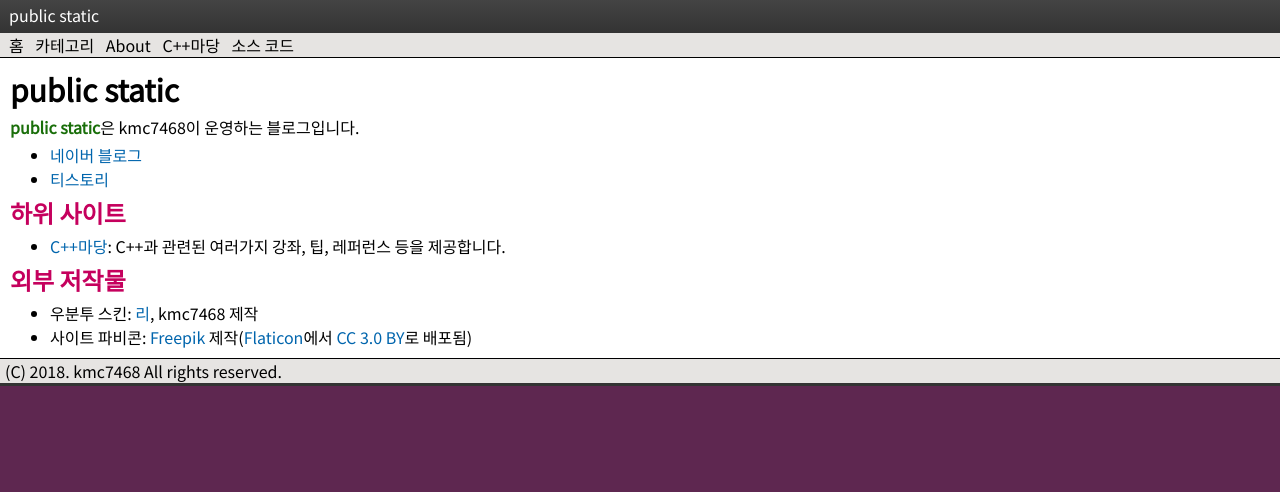
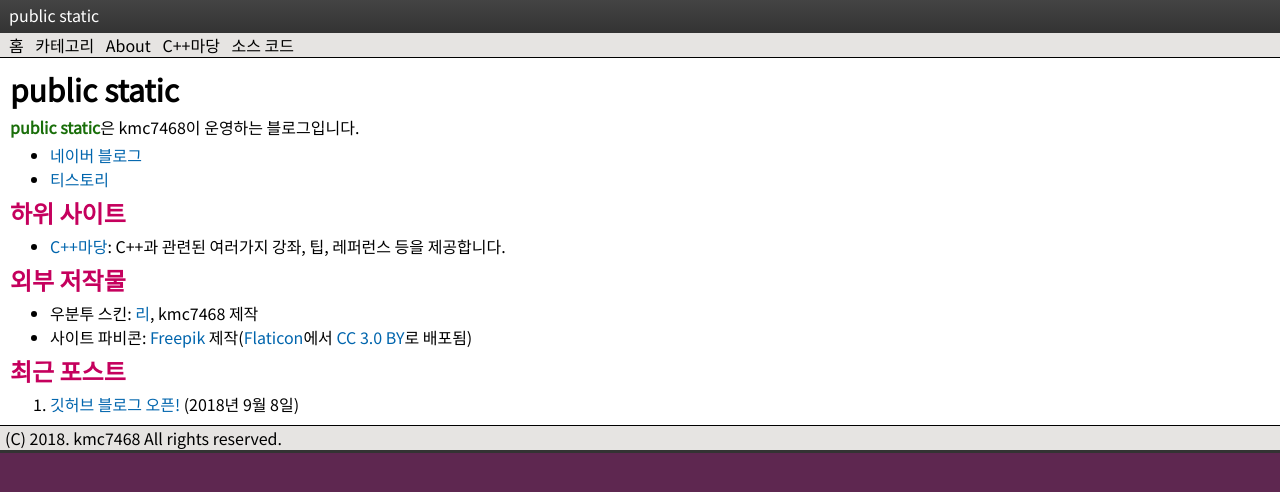
Before and after one commit to kmc7468/kmc7468.github.io, a Jekyll site: the page built from index.md, in a window 1280 px wide. Shown: the top 492 px of the page. Built offline with Jekyll 4.4.1, drawn with Linux system fonts in a browser that asks for light colours.

Commit message:
우분투 스킨에 최근 포스트 추가

```diff
--- /dev/null
+++ b/_includes/related_posts.html
@@ -0,0 +1,26 @@
+<div class="related-posts">
+	{% if page.category %}
+		<h2>카테고리의 최근 포스트</h2>
+	{% else %}
+		<h2>최근 포스트</h2>
+	{% endif %}
+
+	<ol>
+		{% assign i = 0 %}
+
+		{% for post in site.posts %}
+			{% if page.category %}
+				{% if page.category == post.category %}
+				<li><a href="{{ post.url }}">{{ post.title }}</a> ({{ post.date | date: "%Y년 %-m월 %-d일" }})</li>
+					{% assign i = i | plus: 1 %}
+				{% endif %}
+			{% else %}
+			<li><a href="{{ post.url }}">{{ post.title }}</a> ({{ post.date | date: "%Y년 %-m월 %-d일" }})</li>
+				{% assign i = i | plus: 1 %}
+			{% endif %}
+			{% if i >= 5 %}
+				{% break %}
+			{% endif %}
+		{% endfor %}
+	</ol>
+</div>
--- a/_layouts/post.html
+++ b/_layouts/post.html
@@ -33,5 +33,6 @@ layout: default
 	</article>
 
 	{% include comment.html %}
+	{% include related_posts.html %}
 </body>
 </html>
--- a/index.md
+++ b/index.md
@@ -13,3 +13,5 @@ title: public static
 ## 외부 저작물
 - 우분투 스킨: [리](https://github.com/Lee0701){:target="_blank"}, kmc7468 제작
 - 사이트 파비콘: <a target="_blank" rel="noopener noreferrer" href="http://www.freepik.com" title="Freepik">Freepik</a> 제작(<a target="_blank" rel="noopener noreferrer" href="https://www.flaticon.com/">Flaticon</a>에서 <a target="_blank" rel="noopener noreferrer" href="http://creativecommons.org/licenses/by/3.0/">CC 3.0 BY</a>로 배포됨)
+
+{% include related_posts.html %}
```
